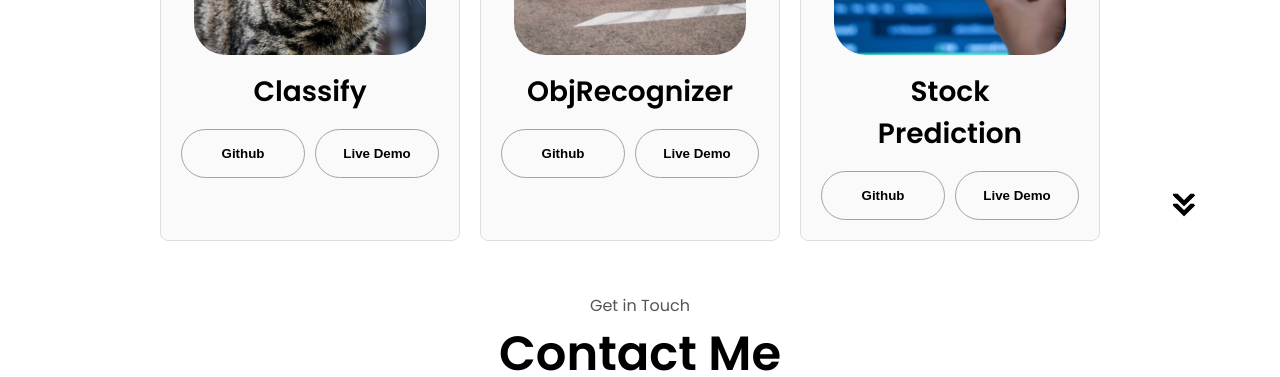
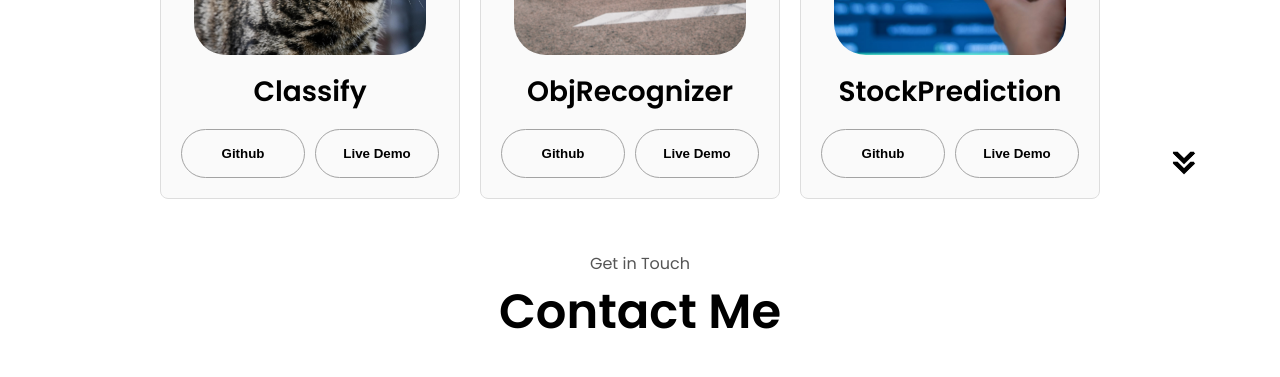
Before and after one commit to charapakasaisreeharsha/Portfolio, a plain HTML site: page index.html in a window 1280 px wide. Shown: the part 2779-3156 px from the top of the page. Drawn offline with Linux system fonts and the light colour scheme.

Commit message:
Update index.html

```diff
--- a/index.html
+++ b/index.html
@@ -308,7 +308,7 @@
             <div class="article-container">
               <img src="./assets/project-3.png" alt="Project 3" class="project-img" />
             </div>
-            <h2 class="experience-sub-title project-title">Stock Prediction</h2>
+            <h2 class="experience-sub-title project-title">StockPrediction</h2>
             <div class="btn-container">
               <button class="btn btn-color-2 project-btn" onclick="location.href='https://github.com/charapakasaisreeharsha/Stock-Prediction-app'">Github</button>
               <button class="btn btn-color-2 project-btn" onclick="location.href='https://stock-prediction-app-djhr2k2qfiuzd88a9zmrvg.streamlit.app/'">Live Demo</button>
```
